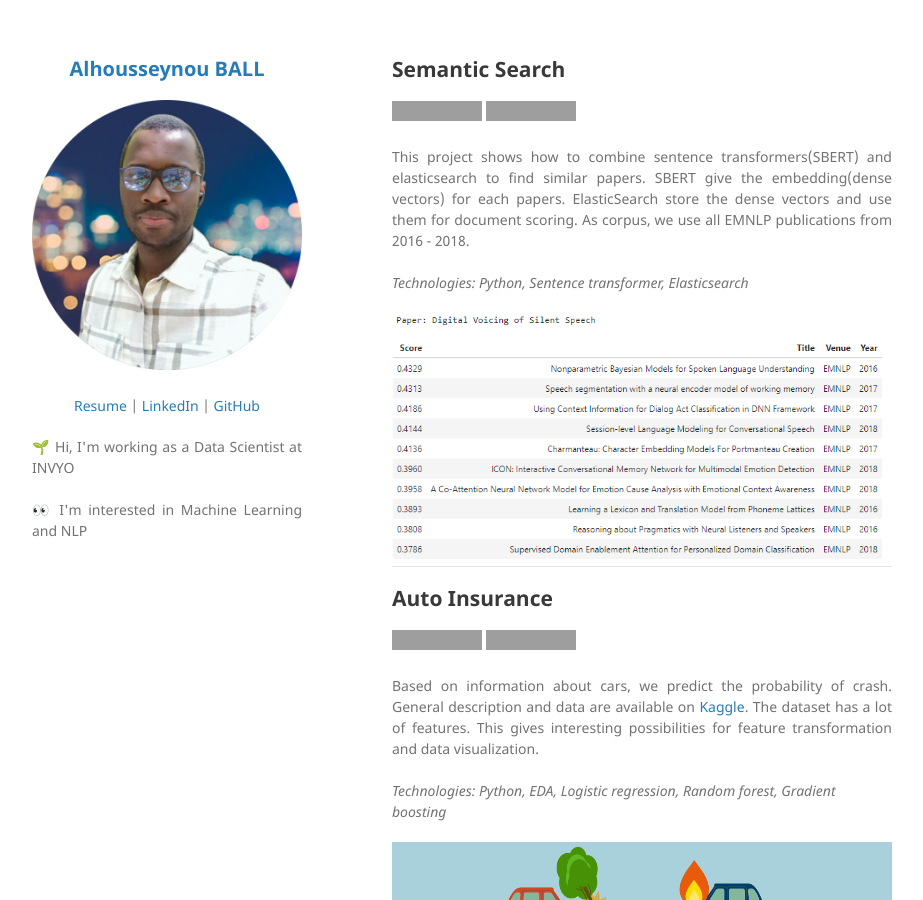
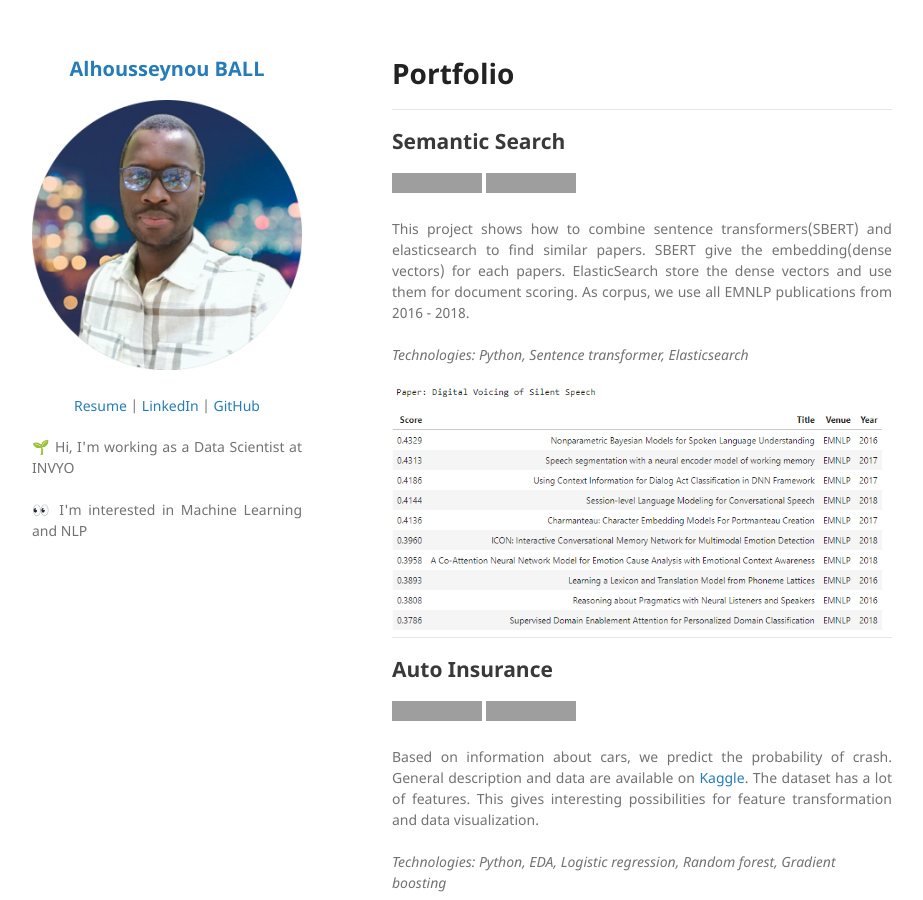
Before and after one commit to ball-alhousseynou/ball-alhousseynou.github.io, a Jekyll site: the page built from index.md, in a window 1280 px wide and 900 px high, cut to the strip 0-900 px from the top of the window. Shown: the whole strip, without its empty margins (178-1101 px from the left). Built offline with Jekyll 4.4.1, drawn with Linux system fonts in a browser that asks for light colours; our own code applies the rules of GitHub Pages for plain Markdown files; grey boxes are pictures that could not be loaded.

Commit message:
portfolio

```diff
--- a/index.md
+++ b/index.md
@@ -1,3 +1,5 @@
+# Portfolio
+---
 ## Semantic Search
 
 [![Open Notebook](https://img.shields.io/badge/Jupyter-Open_Notebook-blue?logo=Jupyter)](projects/semantic_search.html)
```
